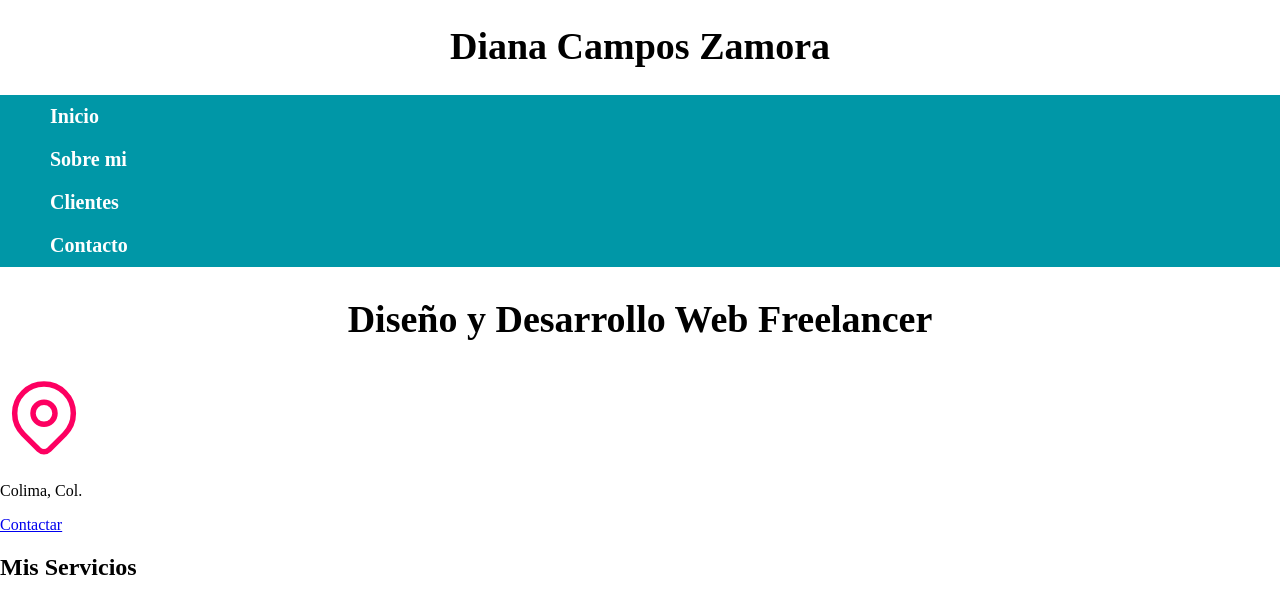
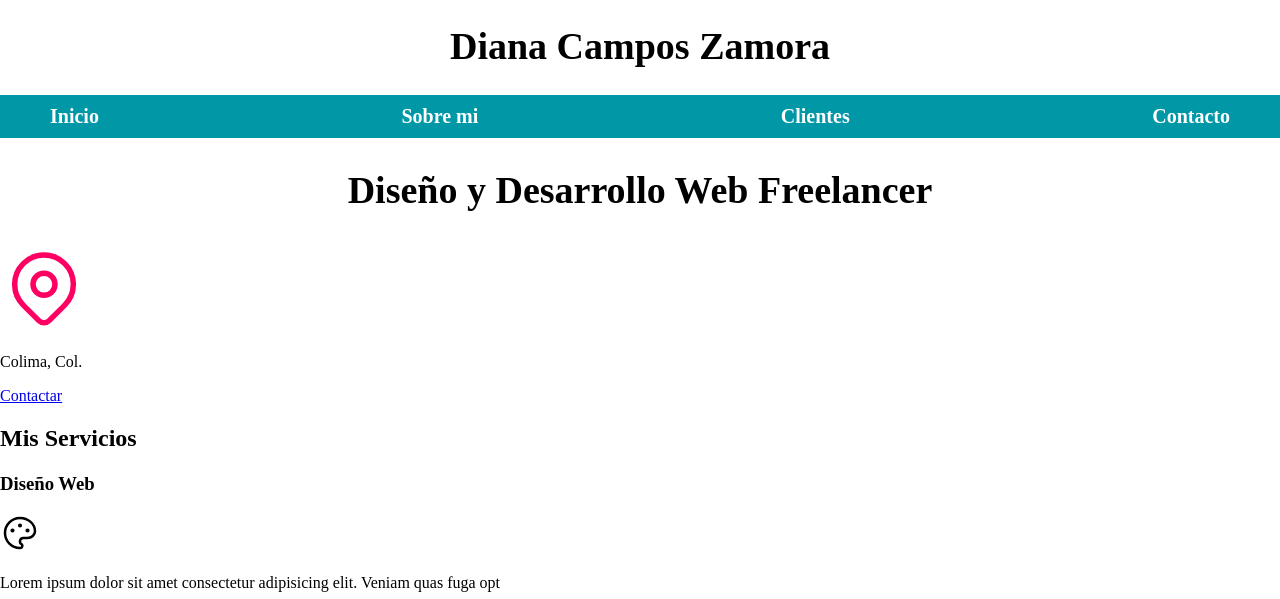
Before and after one commit to Diana-Camz/Curso-Udemy, a plain HTML site: page index.html in a window 1280 px wide. Shown: the top 599 px of the page. Drawn offline with Linux system fonts and the light colour scheme.

Commit message:
se comienzan a agregar las media queries

```diff
--- a/CSS/style.css
+++ b/CSS/style.css
@@ -29,9 +29,17 @@ body{
 .navegacion-principal {
   display: flex;
   flex-direction: column;
-  justify-content: space-evenly;
 }
+@media (min-width: 768px) {
+    .navegacion-principal{
+      flex-direction: row;
+      justify-content: space-between;
+    }
+}
+
 .navegacion-principal a {
+display: block;
+text-align: center;
 color: var(--blanco);
 text-decoration: none;
 font-size: 2rem;
@@ -42,13 +50,3 @@ padding: 1rem;
   background-color: var(--primario);
   color: var(--oscuro);
 }
- @media (min-width: 480px){
-  h1{
-
-  }
-}
-@media (min-width: 768px){
-  h1{
-
-  }
-}
```
